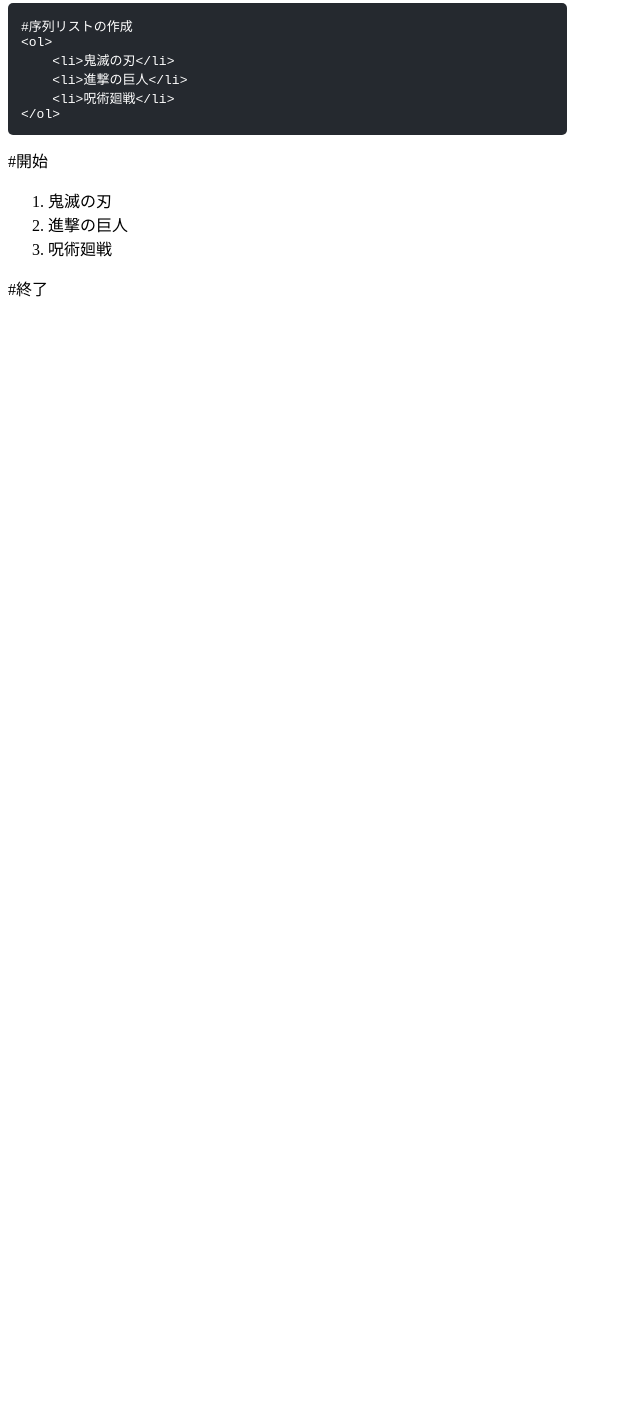
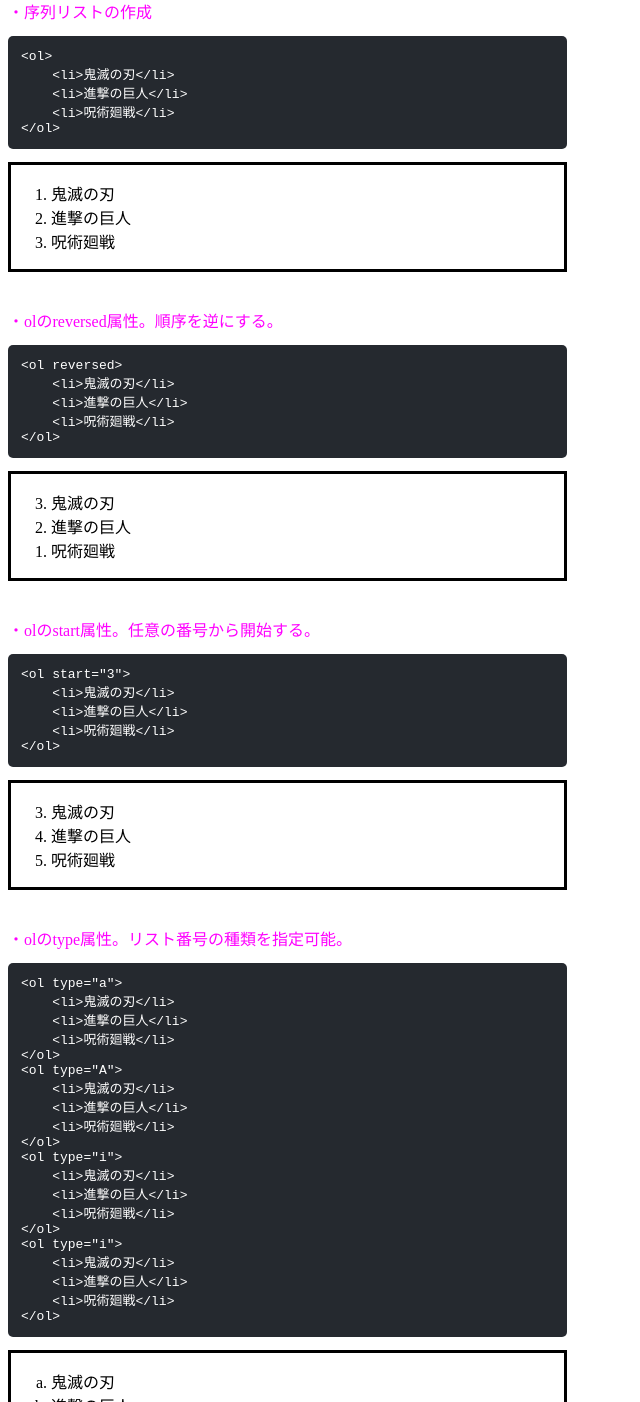
Before and after one commit to nabla27/nabla27.github.io, a plain HTML site: page html_note/element-ul-ol-li.html in a window 1280 px wide. Shown: the part 1398-2800 px from the top of the page, without its empty margins (0-640 px from the left). Before the commit the page ends 1706 px from the top, so only its background shows below. Drawn offline with Linux system fonts and the light colour scheme.

Commit message:
complete html_note/element-ul-ol-li.html

```diff
--- a/html_note/element-ul-ol-li.html
+++ b/html_note/element-ul-ol-li.html
@@ -26,6 +26,13 @@
 
         .table1_d2 {
             width: 315pt;
+        }
+        .code_name{
+            color: fuchsia;
+        }
+        .disp{
+            border: solid;
+            width: 415pt;
         }
     </style>
 </head>
@@ -67,22 +74,24 @@
         </tr>
     </table>
     <br />
-    <h4>コード例</h4>
-    <pre class="code"><code>#順不同リストの作成
-&lt;ul>
+    <!--コード例------------------------------------------------------------------------------------------------>
+    <h3>コード例</h3>
+    <span class="code_name">・順序なしリストの作成</span>
+    <pre class="code"><code>&lt;ul>
     &lt;li>リスト1&lt;>
     &lt;li>リスト2&lt;>
     &lt;li>リスト3&lt;>
 &lt;ul></code></pre>
-    #開始<br />
+    <div class="disp">
         <ul>
             <li>リスト1</li>
             <li>リスト2</li>
             <li>リスト3</li>
         </ul>
-    #終了
-    <pre class="code"><code>#リストの入れ子(順不同)
-&lt;ul>
+    </div>
+    <br /><br />
+    <span class="code_name">・リストの入れ子(順不同)</span>
+    <pre class="code"><code>&lt;ul>
     &lt;li>買い物リスト
         &lt;ul>
             &lt;li>牛乳&lt;/li>
@@ -98,7 +107,7 @@
         &lt;/ul>
     &lt;/li>
 &lt;/ul></code></pre>
-    #開始
+    <div class="disp">
         <ul>
             <li>買い物リスト
                 <ul>
@@ -115,20 +124,94 @@
                 </ul>
             </li>
         </ul>
-    #終了
-    <pre class="code"><code>#序列リストの作成
-&lt;ol>
+    </div>
+    <br /><br />
+    <span class="code_name">・序列リストの作成</span>
+    <pre class="code"><code>&lt;ol>
     &lt;li>鬼滅の刃&lt;/li>
     &lt;li>進撃の巨人&lt;/li>
     &lt;li>呪術廻戦&lt;/li>
 &lt;/ol></code></pre>
-    #開始
+    <div class="disp">
         <ol>
             <li>鬼滅の刃</li>
             <li>進撃の巨人</li>
             <li>呪術廻戦</li>
         </ol>
-    #終了
+    </div>
+    <br /><br />
+    <span class="code_name">・olのreversed属性。順序を逆にする。</span>
+    <pre class="code"><code>&lt;ol reversed>
+    &lt;li>鬼滅の刃&lt;/li>
+    &lt;li>進撃の巨人&lt;/li>
+    &lt;li>呪術廻戦&lt;/li>
+&lt;/ol></code></pre>
+    <div class="disp">
+        <ol reversed>
+            <li>鬼滅の刃</li>
+            <li>進撃の巨人</li>
+            <li>呪術廻戦</li>
+        </ol>
+    </div>
+    <br /><br />
+    <span class="code_name">・olのstart属性。任意の番号から開始する。</span>
+    <pre class="code"><code>&lt;ol start="3">
+    &lt;li>鬼滅の刃&lt;/li>
+    &lt;li>進撃の巨人&lt;/li>
+    &lt;li>呪術廻戦&lt;/li>
+&lt;/ol></code></pre>
+    <div class="disp">
+        <ol start="3">
+            <li>鬼滅の刃</li>
+            <li>進撃の巨人</li>
+            <li>呪術廻戦</li>
+        </ol>
+    </div>
+    <br /><br />
+    <span class="code_name">・olのtype属性。リスト番号の種類を指定可能。</span>
+    <pre class="code"><code>&lt;ol type="a">
+    &lt;li>鬼滅の刃&lt;/li>
+    &lt;li>進撃の巨人&lt;/li>
+    &lt;li>呪術廻戦&lt;/li>
+&lt;/ol>
+&lt;ol type="A">
+    &lt;li>鬼滅の刃&lt;/li>
+    &lt;li>進撃の巨人&lt;/li>
+    &lt;li>呪術廻戦&lt;/li>
+&lt;/ol>
+&lt;ol type="i">
+    &lt;li>鬼滅の刃&lt;/li>
+    &lt;li>進撃の巨人&lt;/li>
+    &lt;li>呪術廻戦&lt;/li>
+&lt;/ol>
+&lt;ol type="i">
+    &lt;li>鬼滅の刃&lt;/li>
+    &lt;li>進撃の巨人&lt;/li>
+    &lt;li>呪術廻戦&lt;/li>
+&lt;/ol></code></pre>
+    <div class="disp">
+        <ol type="a">
+            <li>鬼滅の刃</li>
+            <li>進撃の巨人</li>
+            <li>呪術廻戦</li>
+        </ol>
+        <ol type="A">
+            <li>鬼滅の刃</li>
+            <li>進撃の巨人</li>
+            <li>呪術廻戦</li>
+        </ol>
+        <ol type="i">
+            <li>鬼滅の刃</li>
+            <li>進撃の巨人</li>
+            <li>呪術廻戦</li>
+        </ol>
+        <ol type="I">
+            <li>鬼滅の刃</li>
+            <li>進撃の巨人</li>
+            <li>呪術廻戦</li>
+        </ol>
+    </div>
+    <br /><br />
 
 
 </body>
```
Lines whose indentation alone changed are shown as unchanged.
